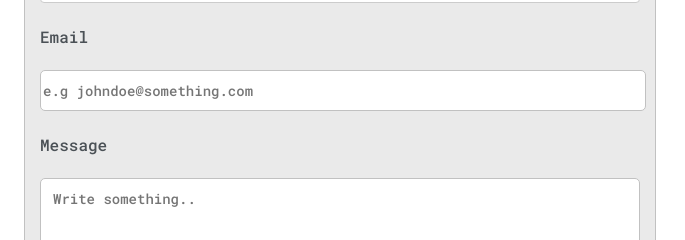
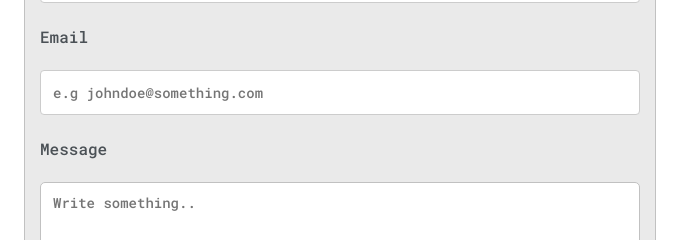
Before and after one commit to Tanakah5Star/todiimashoko.github.io, a plain HTML site: page index.html in a window 1280 px wide. Shown: the part 2062-2302 px from the top of the page, 300-985 px from the left. Drawn offline with Linux system fonts and the light colour scheme.

Commit message:
Update for email validation

```diff
--- a/index.html
+++ b/index.html
@@ -242,6 +242,7 @@
 					<label>Message</label>
 					<textarea
 						class="input-field"
+						type="text"
 						name="message"
 						placeholder="Write something.."
 					></textarea>
--- a/main.css
+++ b/main.css
@@ -447,7 +447,15 @@ textarea {
 	box-sizing: border-box;
 	resize: vertical;
 }
-
+input[type="email"] {
+	width: 100%;
+	margin-top: 0;
+	padding: 12px;
+	border: 1px solid #ccc;
+	border-radius: 4px;
+	box-sizing: border-box;
+	resize: vertical;
+}
 /* Style the label to display next to the inputs */
 label {
 	padding: 12px 12px 12px 0;
```
